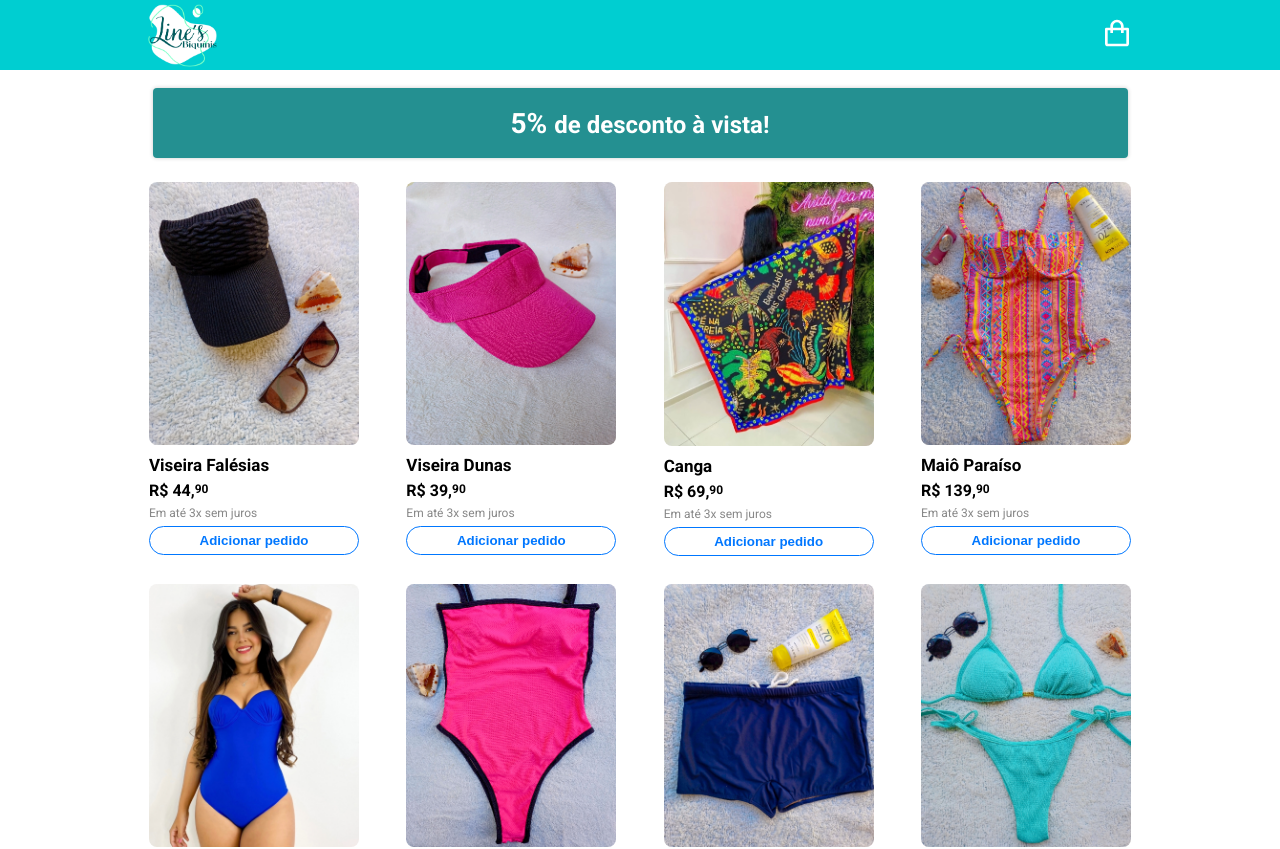
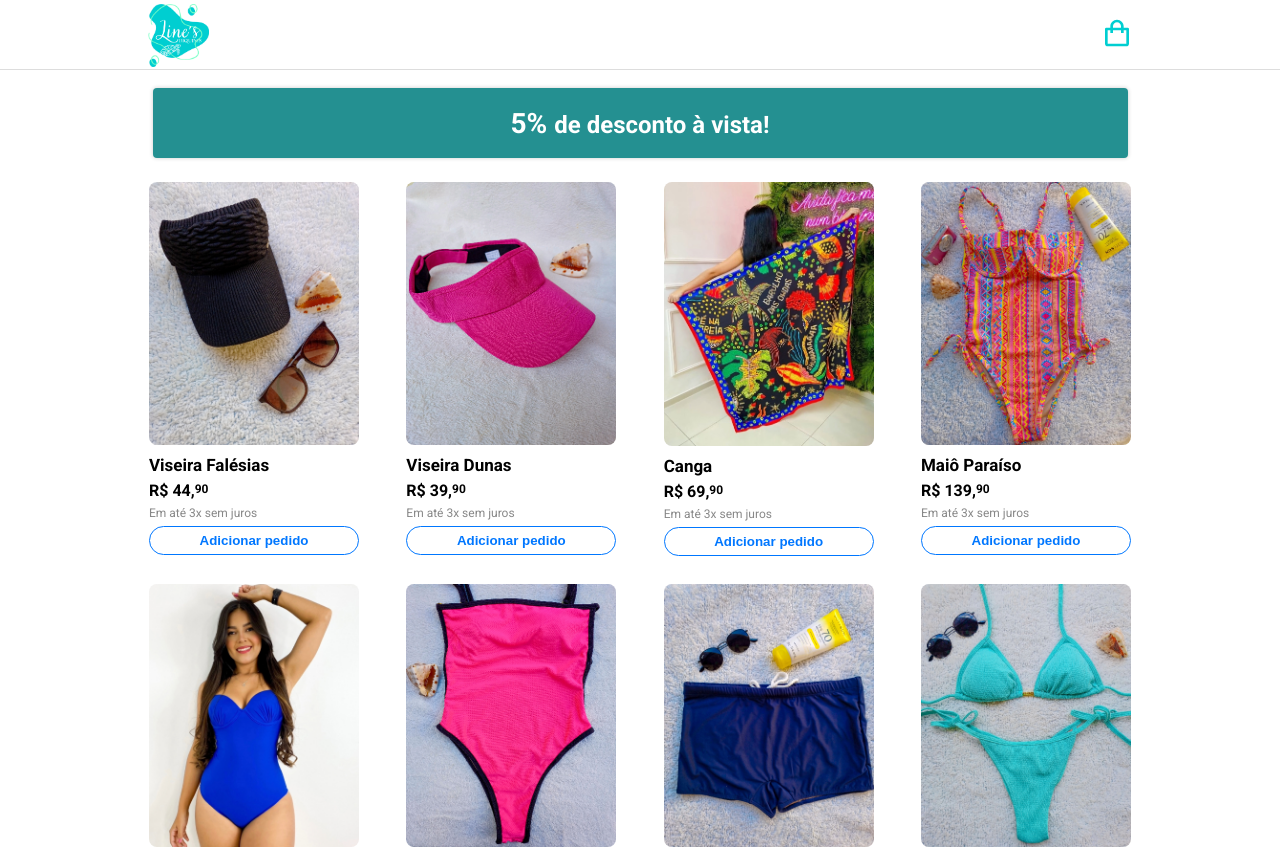
Before and after one commit to FranciscoNeto2909/iec_biquinis, a React (Vite) app: page / in a window 1280 px wide. Shown: the top 849 px of the page. Built offline with nearby package versions, Linux system fonts and the light colour scheme.

Commit message:
logo changed

```diff
--- a/src/App.jsx
+++ b/src/App.jsx
@@ -1,5 +1,5 @@
 import { useEffect, useState } from "react"
-import logo from "./assets/logo.png"
+import logo from "./assets/logo1.png"
 import Card from "./components/card/Card"
 import Cart from "./components/cart/Cart"
 import { bikinis } from "./data/bikinis"
@@ -71,7 +71,7 @@ export default function App() {
             <div className="app_header_cartbtn" >
               <button onClick={handleOpenCart} name="cart_btn" title="carrinho">
                 {cart.length > 0 && <span>{cart.length}</span>}
-                <BiShoppingBag size={32} />
+                <BiShoppingBag size={32} style={{color:"#00CED1"}} />
               </button>
             </div>
           }
--- a/src/app.css
+++ b/src/app.css
@@ -29,7 +29,8 @@
 
 .app_header {
     height: 70px;
-    background-color: #00CED1;
+    background-color: #fff;
+    border-bottom: 1px solid #ddd;
     display: flex;
     justify-content: center;
 }
```
Also changed, not shown: src/components/search/Search.jsx (added, +9 -0 lines), src/assets/logo1.png (added), src/components/search/search.css (added).
